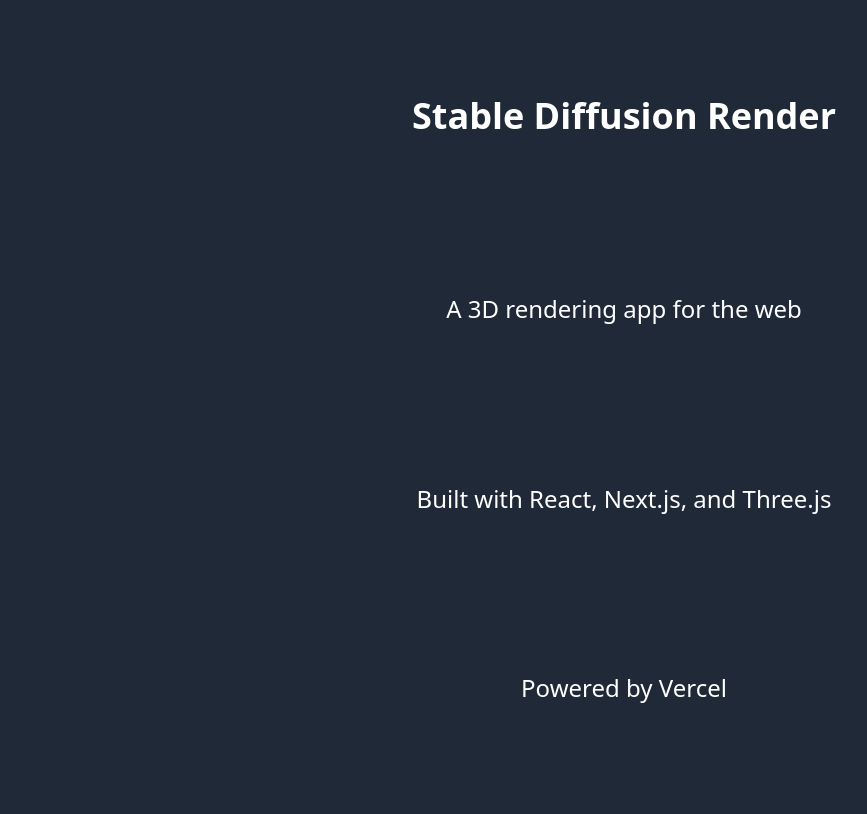
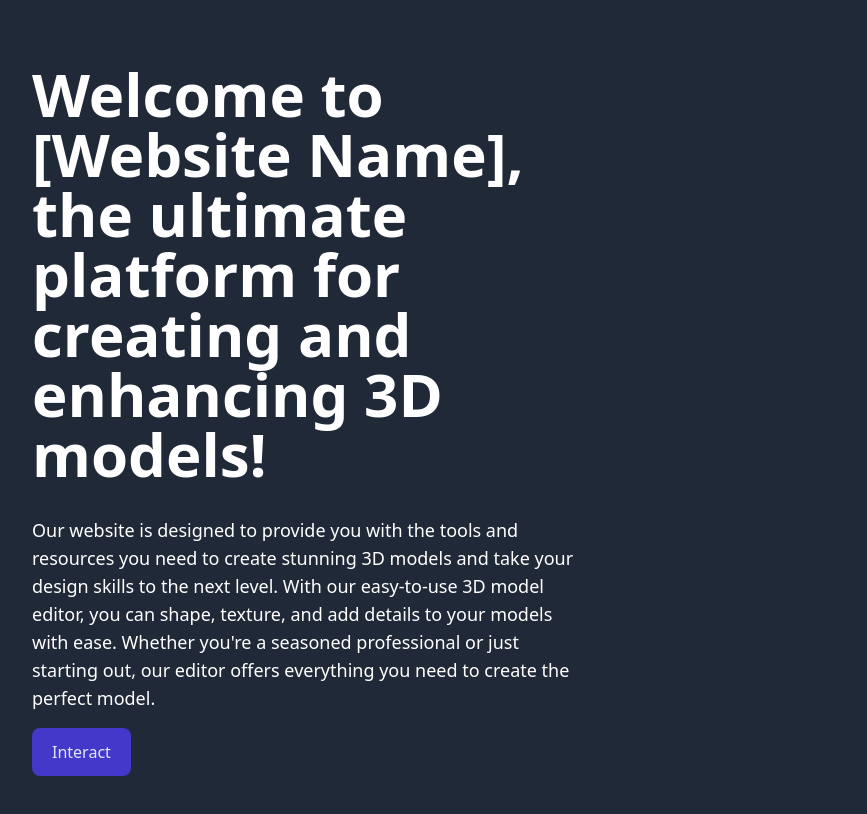
Before and after one commit to fazil47/warpspeed, a Next.js app: page / in a window 1280 px wide. Shown: the top 814 px of the page, without its empty margins (16-883 px from the left). Built offline with nearby package versions, Linux system fonts and the light colour scheme.

Commit message:
frontend home page developed using tailwindcss and react

```diff
--- a/src/app/page.tsx
+++ b/src/app/page.tsx
@@ -1,12 +1,91 @@
-import Image from "next/image";
+
+import React, { useEffect, useRef } from "react";
+import Head from "next/head";
+import tw from "tailwind-styled-components";
+import * as THREE from "three";
+
+const Container = tw.div`
+  flex
+  flex-col
+  min-h-screen
+`;
+
+const Header = tw.header`
+  flex
+  items-center
+  justify-between
+  py-4
+  px-6
+  bg-white
+  shadow-sm
+`;
+
+const Logo = tw.img`
+  w-16
+  h-16
+`;
+
+const Nav = tw.nav`
+  flex
+  items-center
+`;
+
+const NavLink = tw.a`
+  text-gray-600
+  hover:text-gray-800
+  ml-6
+`;
+
+// const CTAButton = tw.button`
+//   px-6
+//   py-3
+//   text-white
+//   font-semibold
+//   rounded-full
+//   bg-gradient-to-r from-blue-500 to-purple-500
+//   hover:bg-gradient-to-r from-blue-600 to-purple-600
+//   shadow-lg
+// `;
+
+const SceneContainer = tw.div`
+  flex-1
+  overflow-hidden
+`;
+
+const Footer = tw.footer`
+  py-4
+  px-6
+  bg-gray-200
+  shadow-sm
+`;
+
+const Description = tw.div`
+  py-4
+`;
 
 export default function Home() {
   return (
-    <main className="flex min-h-screen flex-col items-center justify-between p-24">
-      <h1 className="text-4xl font-bold">Stable Diffusion Render</h1>
-      <p className="text-2xl">A 3D rendering app for the web</p>
-      <p className="text-2xl">Built with React, Next.js, and Three.js</p>
-      <p className="text-2xl">Powered by Vercel</p>
-    </main>
+    <Container >
+      <Head>
+        <title>My 3D Website</title>
+      </Head>
+      {/* <Header>
+        <Logo src="/logo.png" />
+      </Header> */}
+      <section className="justify-evenly py-12 w-6/12 px-12 ">
+
+        <h1 className="text-center md:text-left text-6xl font-bold py-4 text-white">
+          Welcome to [Website Name], the ultimate platform for creating and enhancing 3D models!
+        </h1>
+          <p className="text-left text-lg py-4">
+            Our website is designed to provide you with the tools and resources you need to create stunning 3D models and take your design skills to the next level. With our easy-to-use 3D model editor, you can shape, texture, and add details to your models with ease. Whether you're a seasoned professional or just starting out, our editor offers everything you need to create the perfect model.
+          </p>
+
+          <button className=" p-6 inline-flex items-center h-10 px-5 text-indigo-100 transition-colors duration-150 bg-indigo-700 rounded-lg focus:shadow-outline hover:bg-indigo-800">Interact</button>
+
+
+      </section>
+
+    </Container>
   );
-}
+};
```
Also changed, not shown: 1 other file (tests, documents, lock files or other folders).
